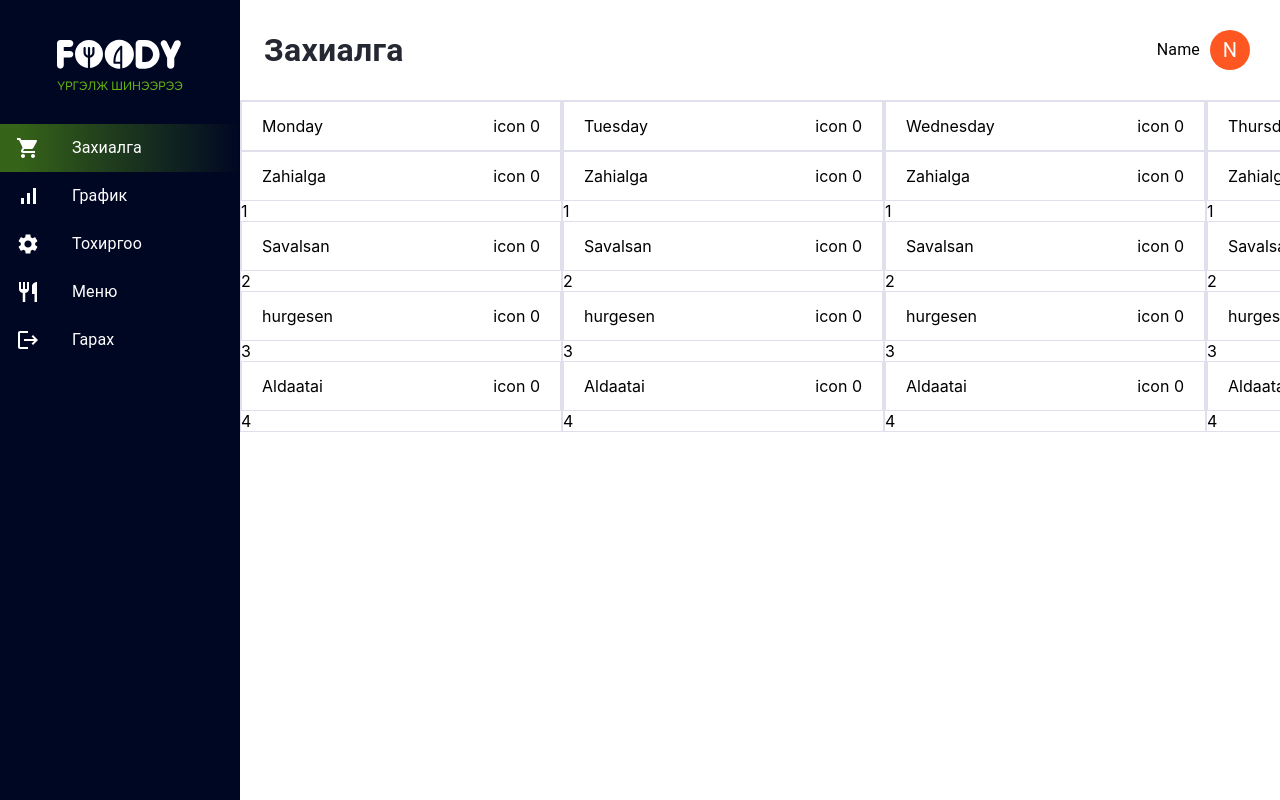
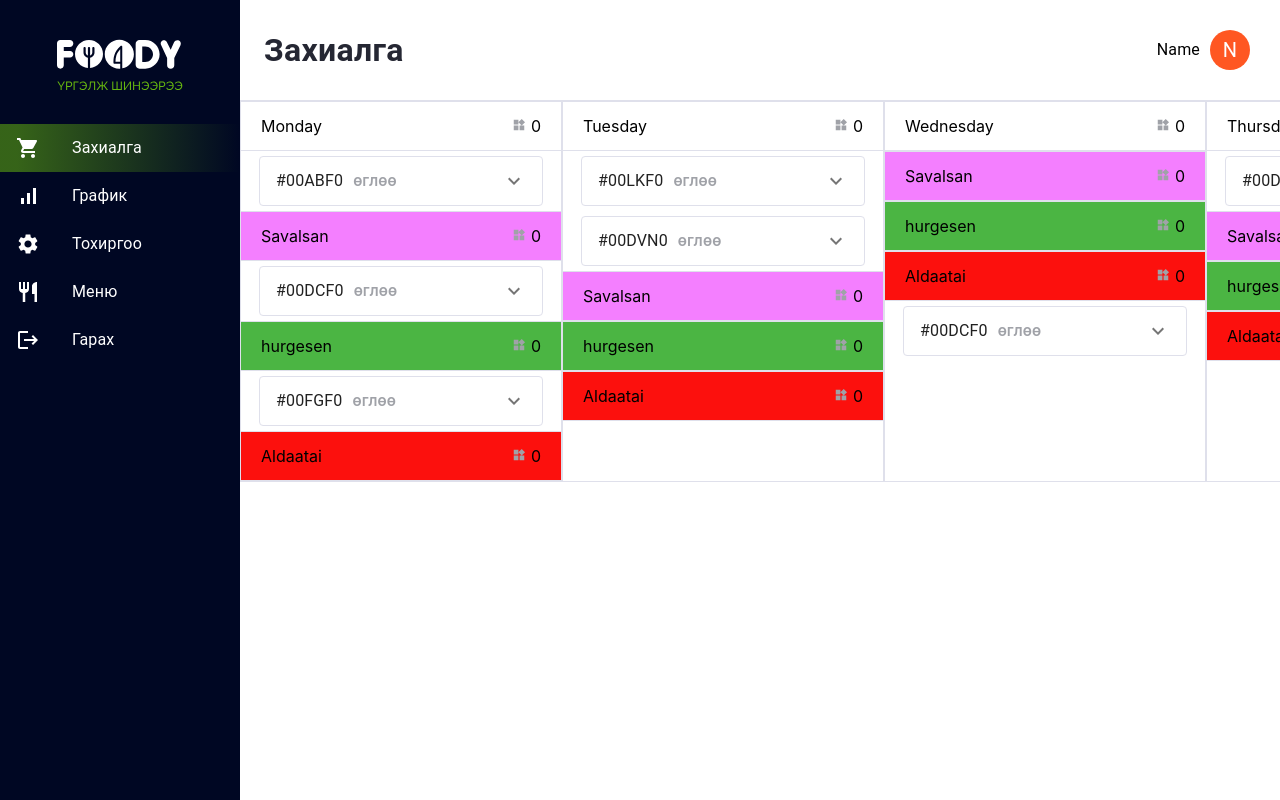
Before and after one commit to chinkhuslen/foody, a React (Create React App) app: page / in a window 1280 px wide. Shown: the top 800 px of the page. Built offline with nearby package versions, Linux system fonts and the light colour scheme.

Commit message:
orderPage accordion

```diff
--- a/src/adminPages/OrderPage.jsx
+++ b/src/adminPages/OrderPage.jsx
@@ -1,8 +1,12 @@
 import { useNavContext } from '../provider/navContext'
+import { useOrderDataContext } from '../provider/orderDataContext'
 import ResponsiveDrawer from '../components/navigation';
 import { Box } from '@mui/material'
-import { orderData } from '../mockData/data';
+import { OrderAccordion } from '../components/orderAccordion';
+import WidgetsIcon from '@mui/icons-material/Widgets';
+import {  useState } from 'react';
 const OrderPage = () => {
+    const {orderData} = useOrderDataContext();
     const { setCurrentPage } = useNavContext();
     setCurrentPage('Захиалга');
     const stateBox = {
@@ -11,7 +15,11 @@ const OrderPage = () => {
         alignItems: 'center',
         justifyContent: 'space-between',
         padding: '0 20px',
-        border: '1px solid #DFE0EB'
+        borderBottom: '1px solid #DFE0EB',
+        borderTop: '1px solid #DFE0EB'
+    }
+    const center = {
+        width: '100%', display: 'flex', flexDirection: 'column', alignItems: 'center'
     }
     return (
         <Box>
@@ -22,32 +30,54 @@ const OrderPage = () => {
                 mt: "100px",
             }}>
                 <Box sx={{ display: 'flex', flexDirection: 'row', width: { sm: '2254px', xs: '100vw' } }}>
-                    {['Monday', 'Tuesday', 'Wednesday', 'Thursday', 'Friday', 'Saturday', 'Sunday'].map(day =>
+                    {['Monday', 'Tuesday', 'Wednesday', 'Thursday', 'Friday', 'Saturday', 'Sunday'].map((day, index) =>
                         <Box sx={{ width: { sm: '334px', xs: '100vw' }, border: '1px solid #DFE0EB' }}>
+
                             <Box sx={stateBox}>
                                 <Box>{day}</Box>
-                                <Box>icon 0</Box>
+                                <Box><WidgetsIcon sx={{fontSize:'14px', color:'#A0A2A8'}}/> 0</Box>
                             </Box>
-                            <Box sx={stateBox}>
-                                <Box>Zahialga</Box>
-                                <Box>icon 0</Box>
+                            <Box sx={center}>
+                                {orderData[index].map(order => {
+                                    return order.state === "" ? <OrderAccordion data={order} /> : '';
+                                })}
                             </Box>
-                            <Box>1</Box>
-                            <Box sx={stateBox}>
+
+
+
+                            <Box sx={stateBox} style={{ backgroundColor: '#f47fff' }}>
                                 <Box>Savalsan</Box>
-                                <Box>icon 0</Box>
+                                <Box><WidgetsIcon sx={{fontSize:'14px', color:'#A0A2A8'}}/> 0</Box>
                             </Box>
-                            <Box>2</Box>
-                            <Box sx={stateBox}>
+                            <Box sx={center}>
+                                {orderData[index].map(order => {
+                                    return order.state === "packed" ? <OrderAccordion data={order} /> : '';
+                                })}
+                            </Box>
+
+
+
+                            <Box sx={stateBox} style={{ backgroundColor: '#4BB543' }}>
                                 <Box>hurgesen</Box>
-                                <Box>icon 0</Box>
+                                <Box><WidgetsIcon sx={{fontSize:'14px', color:'#A0A2A8'}}/> 0</Box>
                             </Box>
-                            <Box>3</Box>
-                            <Box sx={stateBox}>
+                            <Box sx={center}>
+                                {orderData[index].map(order => {
+                                    return order.state === "delivered" ? <OrderAccordion data={order} /> : '';
+                                })}
+                            </Box>
+
+
+
+                            <Box sx={stateBox} style={{ backgroundColor: '#FC100D' }}>
                                 <Box>Aldaatai</Box>
-                                <Box>icon 0</Box>
+                                <Box><WidgetsIcon sx={{fontSize:'14px', color:'#A0A2A8'}}/> 0</Box>
                             </Box>
-                            <Box>4</Box>
+                            <Box sx={center}>
+                                {orderData[index].map(order => {
+                                    return order.state === "returned" ? <OrderAccordion data={order} /> : '';
+                                })}
+                            </Box>
                         </Box>
                     )}
                 </Box>
--- /dev/null
+++ b/src/components/orderAccordion.jsx
@@ -0,0 +1,69 @@
+import { Box, Button, List, ListItem, ListItemText } from '@mui/material'
+import Accordion from '@mui/material/Accordion';
+import AccordionSummary from '@mui/material/AccordionSummary';
+import AccordionDetails from '@mui/material/AccordionDetails';
+import Typography from '@mui/material/Typography';
+import ExpandMoreIcon from '@mui/icons-material/ExpandMore';
+import PlaceIcon from '@mui/icons-material/Place';
+import PhoneIcon from '@mui/icons-material/Phone';
+import { useOrderDataContext } from '../provider/orderDataContext'
+import InputLabel from '@mui/material/InputLabel';
+import FormControl from '@mui/material/FormControl';
+import { Select } from '@mui/material';
+
+
+export const OrderAccordion = ({ data }) => {
+    const { setOrderData } = useOrderDataContext();
+    return (
+        <Box >
+            <Accordion
+                disableGutters
+                elevation={0}
+                sx={{
+                    m: '5px 0', width: '282px', borderRadius: '8px', border: '1px solid #DFE0EB', '&:before': {
+                        display: 'none',
+                    }
+                }}>
+                <AccordionSummary
+                    expandIcon={<ExpandMoreIcon />}
+                >
+                    <Typography>{data.orderID}</Typography>
+                    <Typography sx={{ fontWeight: '500', ml: '10px', color: '#A0A2A8' }}>{data.day}</Typography>
+                </AccordionSummary>
+                <AccordionDetails>
+                    <List sx={{ borderBottom: '1px dashed #DFE0EB' }}>
+                        {data.foods.map(el =>
+                            <ListItem disablePadding
+                                secondaryAction={
+                                    <Typography>
+                                        x{el.amount}
+                                    </Typography>
+                                }>
+                                <ListItemText primary={`${el.name}`} />
+                            </ListItem>)}
+                    </List>
+                    <List>
+                        <ListItem>
+                            <PlaceIcon sx={{ color: '#66B60F', mr: '10px' }} />
+                            <Typography sx={{ fontSize: '14px' }}>{data.address}</Typography>
+                        </ListItem>
+                        <ListItem>
+                            <PhoneIcon sx={{ color: '#66B60F', mr: '10px' }} />
+                            <Typography sx={{ fontSize: '14px' }}>{data.phone}</Typography>
+                        </ListItem>
+                    </List>
+                    <Box sx={{ minWidth: 120 }}>
+                        <div >
+                            <select>
+                                <option value={''}>Захиалга</option>
+                                <option value={'packed'}>Савласан</option>
+                                <option value={'delivered'}>Хүргэсэн</option>
+                                <option value={'returned'}>Алдаатай</option>
+                            </select>
+                        </div>
+                    </Box>
+                </AccordionDetails>
+            </Accordion>
+        </Box>
+    )
+}
--- a/src/components/searchBar.jsx
+++ b/src/components/searchBar.jsx
@@ -1,4 +1,4 @@
-import { styled, alpha } from '@mui/material/styles'
+import { styled } from '@mui/material/styles'
 import InputBase from '@mui/material/InputBase';
 
 export const Search = styled('div')(({ theme }) => ({
--- a/src/index.js
+++ b/src/index.js
@@ -5,14 +5,17 @@ import App from "./App";
 import reportWebVitals from "./reportWebVitals";
 import { NavProvider } from "./provider/navContext";
 import { ButtonProvider } from "./provider/buttonContext";
+import { OrderDataProvider } from "./provider/orderDataContext";
 const root = ReactDOM.createRoot(document.getElementById("root"));
 root.render(
   <React.StrictMode>
+    <OrderDataProvider>
     <NavProvider>
       <ButtonProvider>
       <App />
       </ButtonProvider>
     </NavProvider>
+    </OrderDataProvider>
   </React.StrictMode>
 );
 
--- a/src/mockData/data.js
+++ b/src/mockData/data.js
@@ -379,7 +379,7 @@ export const orderData = [
       phone: "99022052",
       id: 1,
       week: "Даваа",
-      state:''
+      state: "packed",
     },
     {
       orderID: "#00ABF0",
@@ -398,7 +398,7 @@ export const orderData = [
       phone: "88894152",
       id: 2,
       week: "Даваа",
-      state:''
+      state: "",
     },
     {
       orderID: "#00FGF0",
@@ -417,7 +417,7 @@ export const orderData = [
       phone: "88008159",
       id: 3,
       week: "Даваа",
-      state:''
+      state: "delivered",
     },
   ],
   [
@@ -438,7 +438,7 @@ export const orderData = [
       phone: "99022052",
       id: 4,
       week: "Мягмар",
-      state:''
+      state: "",
     },
     {
       orderID: "#00DVN0",
@@ -457,7 +457,7 @@ export const orderData = [
       phone: "99022052",
       id: 5,
       week: "Мягмар",
-      state:''
+      state: "",
     },
   ],
   [
@@ -478,7 +478,7 @@ export const orderData = [
       phone: "99022052",
       id: 6,
       week: "Лхагва",
-      state:''
+      state: "returned",
     },
   ],
   [
@@ -499,7 +499,7 @@ export const orderData = [
       phone: "99022052",
       id: 7,
       week: "Пүрэв",
-      state:''
+      state: "",
     },
   ],
   [
@@ -520,7 +520,7 @@ export const orderData = [
       phone: "99022052",
       id: 8,
       week: "Баасан",
-      state:''
+      state: "",
     },
   ],
   [
@@ -541,7 +541,7 @@ export const orderData = [
       phone: "99022052",
       id: 9,
       week: "Бямба",
-      state:''
+      state: "",
     },
   ],
   [
@@ -562,7 +562,7 @@ export const orderData = [
       phone: "99022052",
       id: 10,
       week: "Ням",
-      state:''
+      state: "",
     },
   ],
 ];
--- /dev/null
+++ b/src/provider/orderDataContext.jsx
@@ -0,0 +1,15 @@
+import { createContext, useContext, useState } from "react";
+import { orderData as data } from '../mockData/data';
+const OrderDataContext = createContext();
+
+
+export const OrderDataProvider = ({ children }) => {
+    const [orderData, setOrderData] = useState([...data]);
+
+    return (
+        <OrderDataContext.Provider value={{ orderData, setOrderData }}>
+            {children}
+        </OrderDataContext.Provider>
+    )
+}
+export const useOrderDataContext = () => useContext(OrderDataContext)
```
